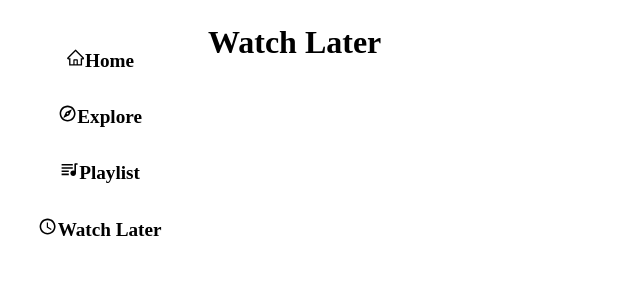
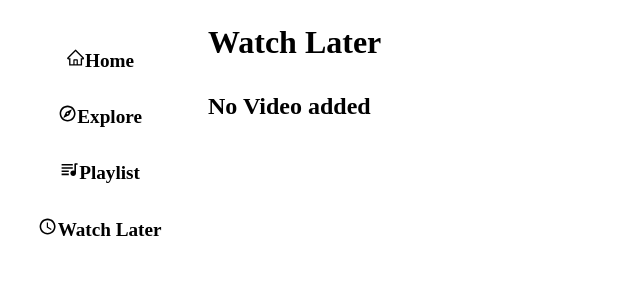
Before and after one commit to Amankumar62/video_lib_MCR9, a React (Create React App) app: page /watchlater in a window 1280 px wide. Shown: the top 300 px of the page, without its empty margins (0-640 px from the left). Built offline with nearby package versions, Linux system fonts and the light colour scheme.

Commit message:
fix: empty watch list handled

```diff
--- a/src/pages/WatchLater.jsx
+++ b/src/pages/WatchLater.jsx
@@ -9,9 +9,11 @@ const WatchLater = () => {
     <div>
       <h1>Watch Later</h1>
       <div className="listing">
-        {videos.map((video) => (
-          <VideoCard key={video._id} {...video} />
-        ))}
+        {videos.length === 0 ? (
+          <h2>No Video added </h2>
+        ) : (
+          videos.map((video) => <VideoCard key={video._id} {...video} />)
+        )}
       </div>
     </div>
   );
```
